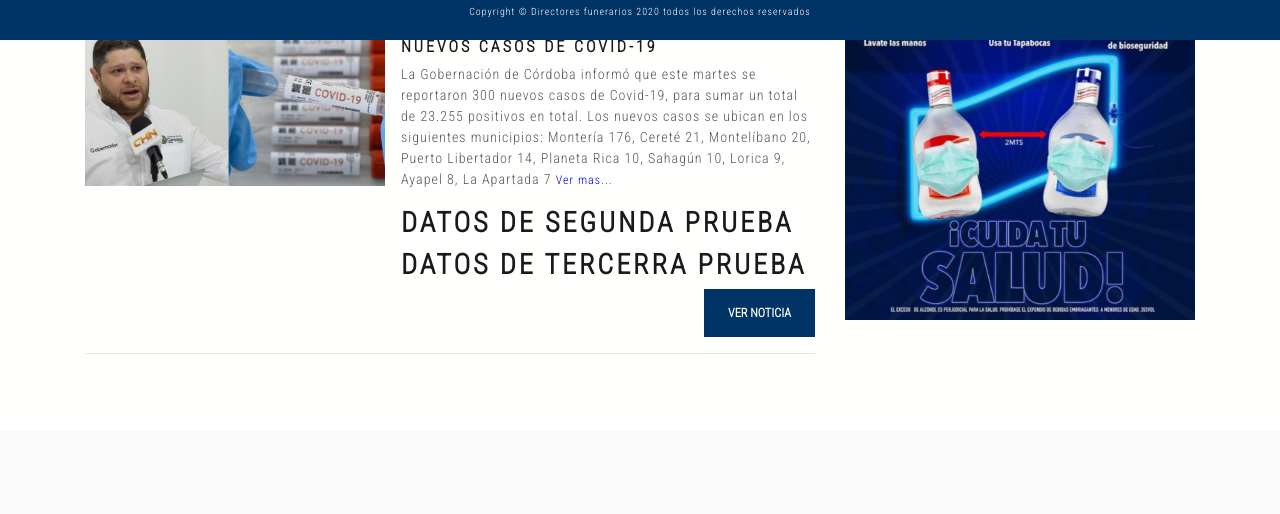
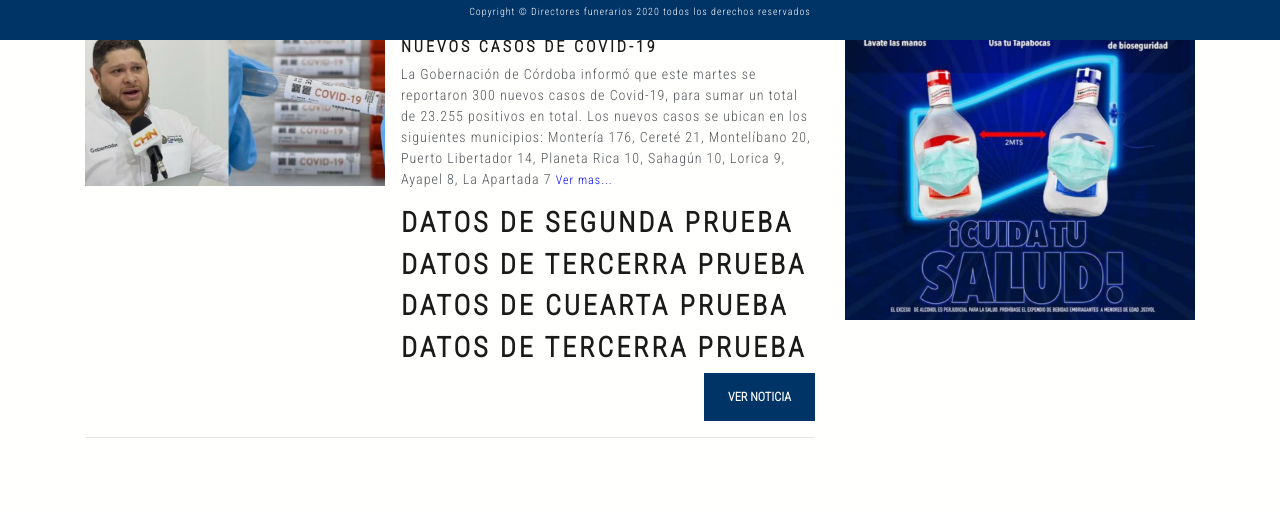
Before and after one commit to Jhonatan1993/directoresfunerarios, a PHP site: page /noticias in a window 1280 px wide. Shown: the part 760-1274 px from the top of the page. Before the commit the page ends 1190 px from the top, so only its background shows below. Run offline with PHP 8.4, Linux system fonts and the light colour scheme.

Commit message:
Prueba 4

```diff
--- a/views/noticias/index.php
+++ b/views/noticias/index.php
@@ -54,6 +54,8 @@
                         </p>
                          <h2>Datos de segunda prueba</h2>
                          <h2>Datos de tercerra prueba</h2>
+                         <h2>Datos de cuearta prueba</h2>
+                         <h2>Datos de tercerra prueba</h2>
                         <button style="float: right;" type="button" class="btn btn-secondary">Ver noticia</button>
                     </div>
             </div><hr>
```
